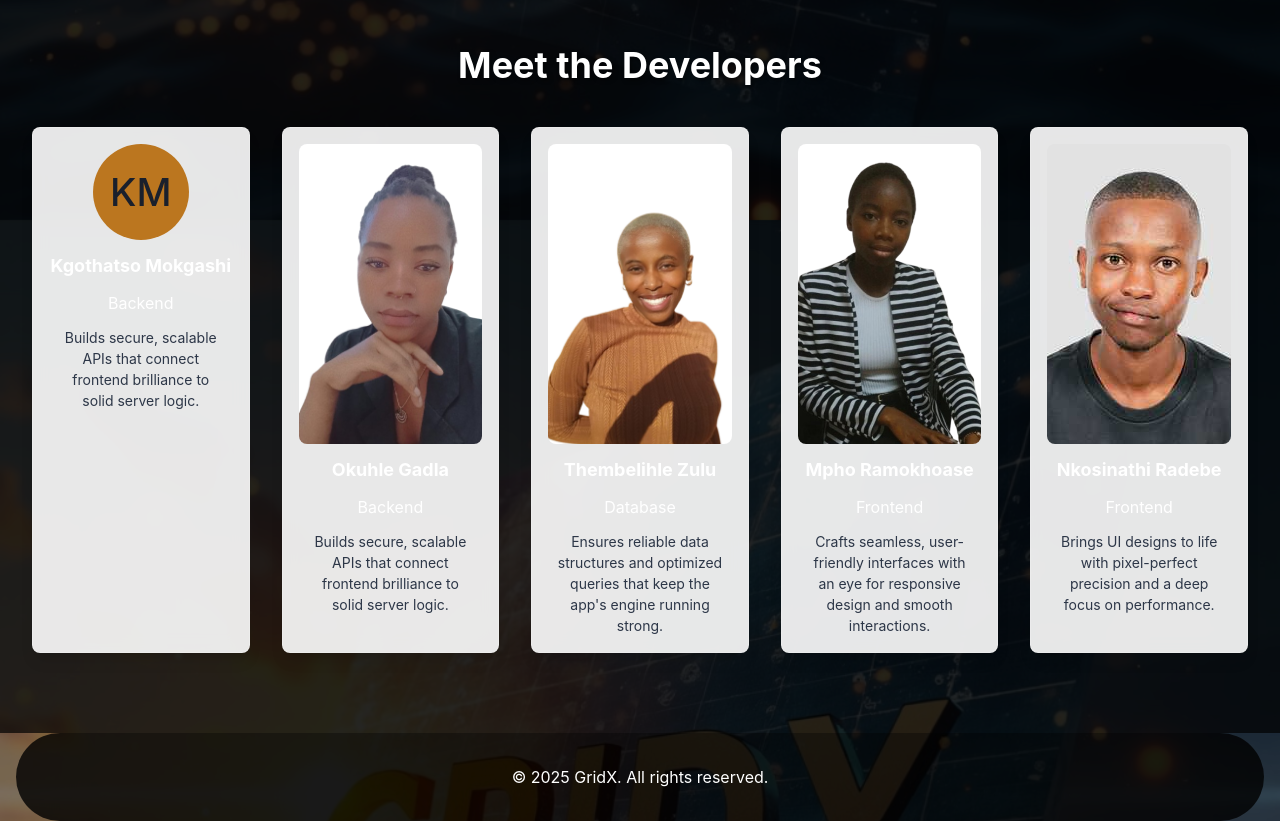
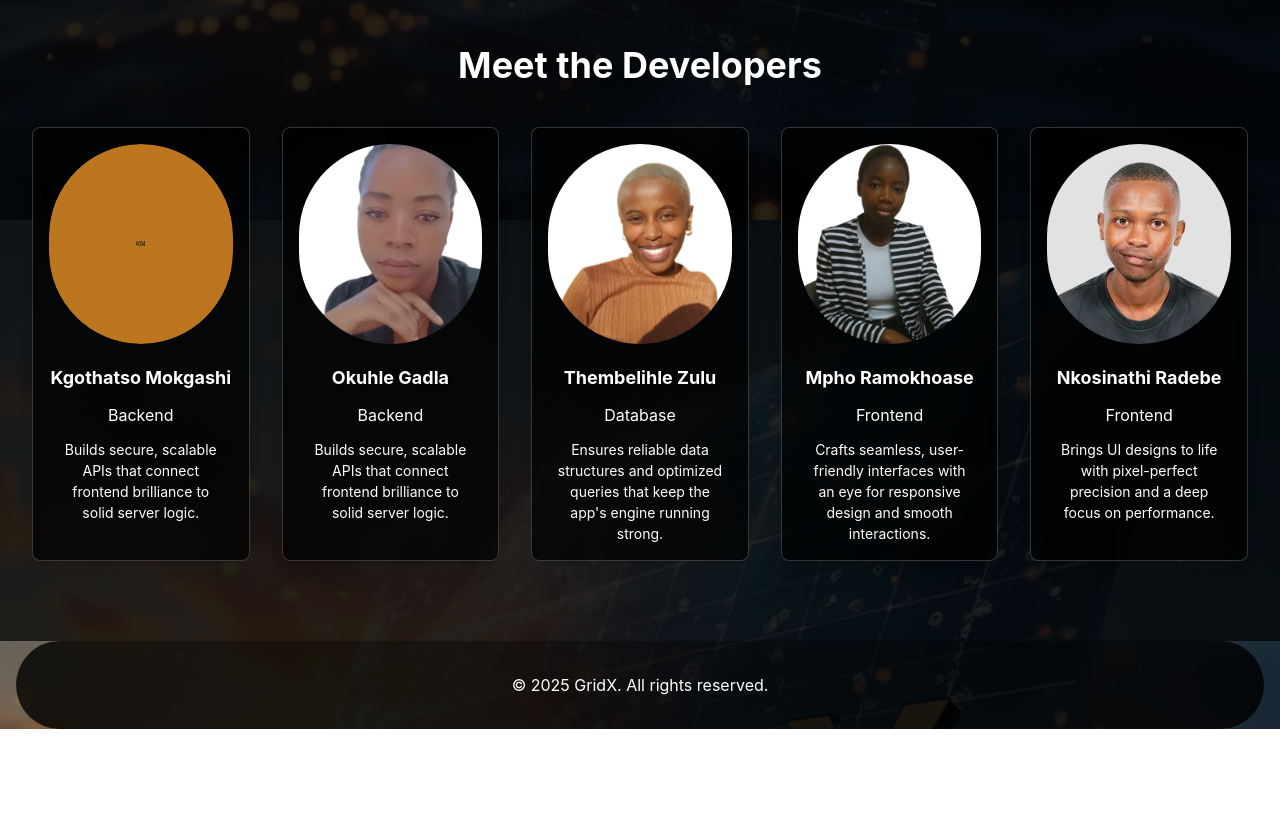
Before and after one commit to sleigh116/For_the_100th_Time.Sleigh116, a React (Create React App) app in the folder frontend/: page / in a window 1280 px wide. Shown: the part 1060-1897 px from the top of the page. After the commit the page ends 1805 px from the top, so only its background shows below. Built offline with nearby package versions, Linux system fonts and the light colour scheme.

Commit message:
Refactor LandingPage component to streamline greeting animations and improve text structure. Update styling for better visual consistency and enhance image handling for team profiles.

```diff
--- a/frontend/src/pages/LandingPage.js
+++ b/frontend/src/pages/LandingPage.js
@@ -57,7 +57,7 @@ const textVariants = {
 function RotatingGreetingsSection() {
   const [currentIndex, setCurrentIndex] = useState(0);
 
-  // Define greetings using useMemo with the new list (only greetings)
+  // Define greetings using useMemo
   const southAfricanGreetings = useMemo(() => [
     'Hello',
     'Hallo',
@@ -70,37 +70,31 @@ function RotatingGreetingsSection() {
     'Dumela',
     'Avuxeni',
     'Ndaa',
-  ], []); // Empty dependency array means this runs once on mount
+  ], []);
 
   useEffect(() => {
-    // Handle the case where greetings list might be empty
     if (southAfricanGreetings.length === 0) return;
 
     const intervalId = setInterval(() => {
       setCurrentIndex(prevIndex => (prevIndex + 1) % southAfricanGreetings.length);
-    }, 3000); // Change every 3000 milliseconds (3 seconds)
+    }, 3000);
 
-    // Cleanup function to clear the interval when the component unmounts
     return () => clearInterval(intervalId);
-  }, [southAfricanGreetings]); // Re-run if greetings data changes (though memoized)
+  }, [southAfricanGreetings]);
 
-  // Color mode values for styling the container
   const containerBg = useColorModeValue('rgba(0, 0, 0, 0.7)', 'rgba(0, 0, 0, 0.8)');
-  // Removed languageColor as language name is no longer displayed
   const greetingColor = useColorModeValue('white', 'white');
 
   const currentGreeting = southAfricanGreetings[currentIndex];
 
-  // Define animation variants for the text
   const textVariants = {
     initial: { opacity: 0 },
     animate: { opacity: 1 },
     exit: { opacity: 0 },
   };
 
-  // Handle case where greetings list might be empty
   if (southAfricanGreetings.length === 0) {
-      return null; // Or a placeholder message
+    return null;
   }
 
   return (
@@ -117,8 +111,7 @@ function RotatingGreetingsSection() {
       mb={12}
       backdropFilter="blur(10px)"
     >
-      <VStack spacing={4}>
-        {/* Updated Heading */}
+      <Stack spacing={4}>
         <Heading
           size="lg"
           color={greetingColor}
@@ -127,10 +120,7 @@ function RotatingGreetingsSection() {
           Discover the Spirit of South Africa!
         </Heading>
 
-        {/* Use AnimatePresence and motion.Text for fading */}
-        <AnimatePresence mode="wait"> {/* 'wait' mode ensures one exits before the next enters */}
-          {/* Key changes with index, triggering animation */}
-          {/* Use a div or span inside AnimatePresence to wrap the motion component */}
+        <AnimatePresence mode="wait">
           <motion.div
             key={currentIndex}
             initial="initial"
@@ -138,7 +128,6 @@ function RotatingGreetingsSection() {
             exit="exit"
             variants={textVariants}
           >
-                {/* Only display the greeting word */}
             <Text
               fontSize={{ base: 'xl', md: '2xl' }}
               fontWeight="bold"
@@ -149,8 +138,7 @@ function RotatingGreetingsSection() {
             </Text>
           </motion.div>
         </AnimatePresence>
-
-      </VStack>
+      </Stack>
     </Box>
   );
 }
@@ -158,18 +146,17 @@ function RotatingGreetingsSection() {
 function LandingPage() {
   const navigate = useNavigate();
 
-  // Update color mode values for better contrast against the background
+  // Keep these color mode values that are being used
+  const containerBg = useColorModeValue('rgba(0, 0, 0, 0.7)', 'rgba(0, 0, 0, 0.8)');
+  const greetingColor = useColorModeValue('white', 'white');
   const bgGradient = useColorModeValue(
     'linear(to-b, rgba(0, 0, 0, 0.7), rgba(0, 0, 0, 0.5))',
     'linear(to-b, rgba(0, 0, 0, 0.8), rgba(0, 0, 0, 0.6))'
   );
   const textColor = useColorModeValue('white', 'white');
   const headingColor = useColorModeValue('white', 'white');
-  const cardBg = useColorModeValue('rgba(255, 255, 255, 0.9)', 'rgba(26, 32, 44, 0.9)');
   const cardBorderColor = useColorModeValue('rgba(255, 255, 255, 0.2)', 'rgba(255, 255, 255, 0.1)');
   const developerSectionBg = useColorModeValue('rgba(0, 0, 0, 0.7)', 'rgba(0, 0, 0, 0.8)');
-  const developerCardBg = useColorModeValue('rgba(255, 255, 255, 0.9)', 'rgba(26, 32, 44, 0.9)');
-  const descriptionColor = useColorModeValue('gray.700', 'gray.300');
 
   // Define and memoize the rotating messages
   const messages = useMemo(() => [
@@ -390,7 +377,7 @@ function LandingPage() {
                 <MotionBox
                   key={index}
                   p={8}
-                  bg={cardBg}
+                  bg={containerBg}
                   borderRadius="full"
                   boxShadow="md"
                   borderWidth="1px"
@@ -454,7 +441,7 @@ function LandingPage() {
                 <MotionBox
                   key={`duplicate-${index}`}
                   p={8}
-                  bg={cardBg}
+                  bg={containerBg}
                   borderRadius="full"
                   boxShadow="md"
                   borderWidth="1px"
@@ -535,7 +522,7 @@ function LandingPage() {
                 key={index}
                 spacing={3}
                 p={4}
-                bg={developerCardBg}
+                bg={containerBg}
                 borderRadius="lg"
                 boxShadow="lg"
                 borderWidth="1px"
@@ -549,63 +536,80 @@ function LandingPage() {
                 }}
                 transition="all 0.3s ease"
               >
+                <Box
+                  width="100%"
+                  height="200px"
+                  position="relative"
+                  overflow="hidden"
+                  borderRadius="full"
+                  mb={2}
+                >
                   {dev.name === 'Nkosinathi Radebe' ? (
                     <Image
                       src={nathiProfile}
                       alt={dev.name}
-                    width="300px"
-                    height="300px"
-                    borderRadius="lg"
+                      width="100%"
+                      height="100%"
                       objectFit="cover"
+                      objectPosition="center"
                     />
                   ) : dev.name === 'Okuhle Gadla' ? (
                     <Image
                       src={okuhleProfile}
                       alt={dev.name}
-                    width="300px"
-                    height="300px"
-                    borderRadius="lg"
+                      width="100%"
+                      height="100%"
                       objectFit="cover"
+                      objectPosition="center"
                     />
                   ) : dev.name === 'Mpho Ramokhoase' ? (
                     <Image
                       src={mphoProfile}
                       alt={dev.name}
-                    width="300px"
-                    height="300px"
-                    borderRadius="lg"
+                      width="100%"
+                      height="100%"
                       objectFit="cover"
+                      objectPosition="center"
                     />
                   ) : dev.name === 'Thembelihle Zulu' ? (
                     <Image
                       src={lihleProfile}
                       alt={dev.name}
-                    width="300px"
-                    height="300px"
-                    borderRadius="lg"
+                      width="100%"
+                      height="100%"
                       objectFit="cover"
+                      objectPosition="center"
                     />
                   ) : (
-                  <Avatar size="xl" name={dev.name} />
+                    <Avatar
+                      size="full"
+                      name={dev.name}
+                      width="100%"
+                      height="100%"
+                    />
                   )}
+                </Box>
                 <Text
                   fontWeight="bold"
                   fontSize="lg"
-                  color={headingColor}
+                  color={greetingColor}
+                  textShadow="1px 1px 2px rgba(0, 0, 0, 0.5)"
                 >
                   {dev.name}
                 </Text>
                 <Text
                   fontSize="md"
-                  color={textColor}
+                  color={greetingColor}
+                  textShadow="1px 1px 2px rgba(0, 0, 0, 0.5)"
                 >
                   {dev.role}
                 </Text>
                 <Text
                   fontSize="sm"
-                  color={descriptionColor}
+                  color={greetingColor}
                   textAlign="center"
                   px={2}
+                  textShadow="1px 1px 2px rgba(0, 0, 0, 0.5)"
                 >
                   {dev.description}
                 </Text>
```
Lines whose indentation alone changed are shown as unchanged.
